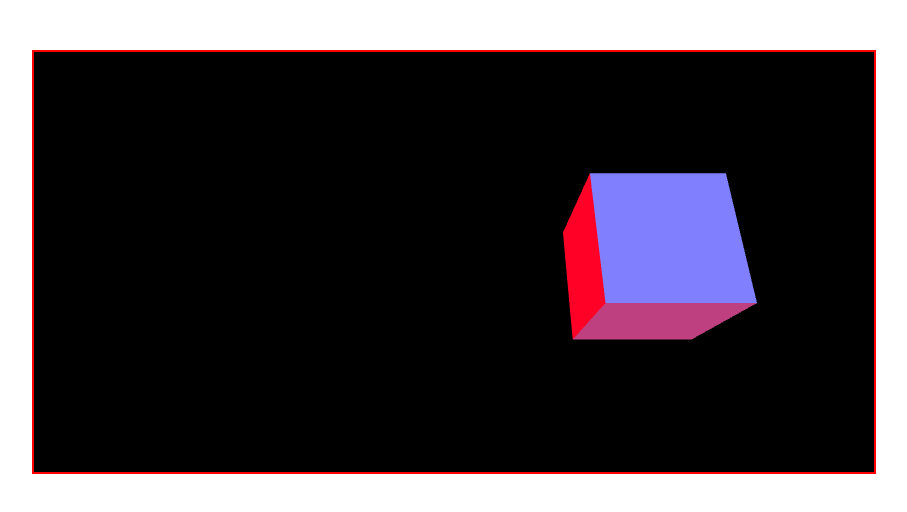
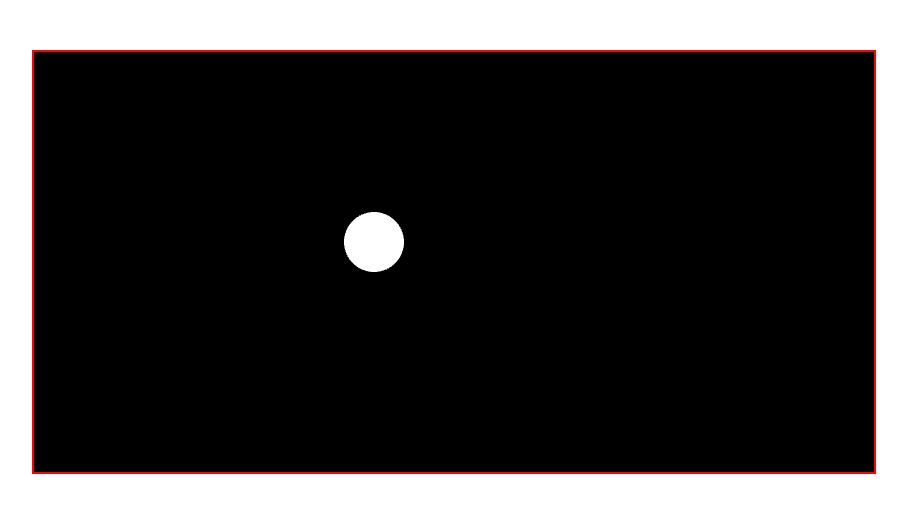
Before and after one commit to ovifrisch/Pool, a plain HTML site: page canvas.html in a window 1280 px wide. Shown: the whole page, without its empty margins (186-1093 px from the left). Drawn offline with nearby package versions, Linux system fonts and the light colour scheme.

Commit message:
screensaver

```diff
--- a/canvas.html
+++ b/canvas.html
@@ -3,6 +3,7 @@
 		<link rel="stylesheet" href="table_style.css">
 		<script type="text/javascript" src="js/gl-matrix.js"></script>
 		<script type="text/javascript" src="js/jquery-3.3.1.js"></script>
+		<script type="text/javascript" src="js/three.js"></script>
 
 	</head>
 	<body>
--- a/canvas_script.js
+++ b/canvas_script.js
@@ -1,244 +1,94 @@
-var vertexShaderText =
-[
-	'precision mediump float;',
-	'',
-	'attribute vec3 vertPosition;',
-	'attribute vec3 vertColor;',
-	'varying vec3 fragColor;',
-	'uniform mat4 mWorld;',
-	'uniform mat4 mView;',
-	'uniform mat4 mProj;',
-	'',
-	'void main()',
-	'{',
-	'	fragColor = vertColor;',
-	'	gl_Position = mProj * mView * mWorld * vec4(vertPosition, 1.0);',
-	'}'
-].join('\n');
-
-var fragmentShaderText =
-[
-'precision mediump float;',
-'',
-'varying vec3 fragColor;',
-'void main()',
-'{',
-'	gl_FragColor = vec4(fragColor, 1.0);',
-'}'
-].join('\n');
+var scene, camera, renderer;
+var table_width, table_height;
+var light;
+var white_ball;
+var flat_red_ball;
+var ball_radius = 30;
 
 
-main();
+init();
+animate();
 
-function main() {
+
+function init() {
+	table_width = $("#pool_table").width();
+	table_height = $("#pool_table").height();
+
 	var canvas = document.querySelector("#pool_table");
 	var gl = canvas.getContext("webgl");
 
-	if (!gl) {
-		alert("Unable to initialize WebGL. Your browser or machine may not support it.");
-		return;
-	}
-	gl.clearColor(0.0, 0.0, 0.0, 1.0);
-	gl.clear(gl.COLOR_BUFFER_BIT);
-	gl.enable(gl.DEPTH_TEST);
-	gl.enable(gl.CULL_FACE);
-	gl.frontFace(gl.CCW);
-	gl.cullFace(gl.BACK);
+	scene = new THREE.Scene();
 
-	var program = initShaderProgram(gl, vertexShaderText, fragmentShaderText);
+	camera = new THREE.OrthographicCamera( table_width / - 2, table_width / 2, table_height / 2, table_height / - 2, 1, -35 );
+	renderer = new THREE.WebGLRenderer(gl, "mediump");
+	renderer.setSize(table_width, table_height);
+
+	// light1 = new THREE.DirectionalLight(0xffffff, 0.7);
+	// light2 = new THREE.DirectionalLight(0xffffff, 0.7);
+	// light1.position.set(-0.2, 0, 0.1);
+	// light2.position.set(0.2, 0, 0.1)
+	// scene.add(light1);
+	// scene.add(light2);
 
 
-	//generate circle triangle indices
-	var boxVertices =
-	[ // X, Y, Z           R, G, B
-		// Top
-		-1.0, 1.0, -1.0,   0.5, 0.5, 0.5,
-		-1.0, 1.0, 1.0,    0.5, 0.5, 0.5,
-		1.0, 1.0, 1.0,     0.5, 0.5, 0.5,
-		1.0, 1.0, -1.0,    0.5, 0.5, 0.5,
+	var geometry = new THREE.SphereGeometry( ball_radius, 32, 32 );
+	var material_white = new THREE.MeshBasicMaterial( { color: 0xffffff } );
+	//var material_flat_red = new THREE.MeshBasicMaterial( { color: "red" } );
 
-		// Left
-		-1.0, 1.0, 1.0,    0.75, 0.25, 0.5,
-		-1.0, -1.0, 1.0,   0.75, 0.25, 0.5,
-		-1.0, -1.0, -1.0,  0.75, 0.25, 0.5,
-		-1.0, 1.0, -1.0,   0.75, 0.25, 0.5,
+	white_ball = new THREE.Mesh( geometry, material_white );
+	//flat_red_ball = new THREE.Mesh(geometry, material_flat_red);
 
-		// Right
-		1.0, 1.0, 1.0,    0.25, 0.25, 0.75,
-		1.0, -1.0, 1.0,   0.25, 0.25, 0.75,
-		1.0, -1.0, -1.0,  0.25, 0.25, 0.75,
-		1.0, 1.0, -1.0,   0.25, 0.25, 0.75,
+	scene.add( white_ball );
+	//scene.add(flat_red_ball);
 
-		// Front
-		1.0, 1.0, 1.0,    1.0, 0.0, 0.15,
-		1.0, -1.0, 1.0,    1.0, 0.0, 0.15,
-		-1.0, -1.0, 1.0,    1.0, 0.0, 0.15,
-		-1.0, 1.0, 1.0,    1.0, 0.0, 0.15,
+}
 
-		// Back
-		1.0, 1.0, -1.0,    0.0, 1.0, 0.15,
-		1.0, -1.0, -1.0,    0.0, 1.0, 0.15,
-		-1.0, -1.0, -1.0,    0.0, 1.0, 0.15,
-		-1.0, 1.0, -1.0,    0.0, 1.0, 0.15,
+var white_going_left = false;
+var white_going_down = false;
+function update_position_white() {
+	var x_speed = 5;
+	var y_speed = 5;
+	//change x direction
+	if (white_ball.position.x > table_width/2 - ball_radius) {
+		white_going_left = true;
+	}
+	else if (white_ball.position.x < -table_width/2 + ball_radius) {
+		white_going_left = false;
+	}
 
-		// Bottom
-		-1.0, -1.0, -1.0,   0.5, 0.5, 1.0,
-		-1.0, -1.0, 1.0,    0.5, 0.5, 1.0,
-		1.0, -1.0, 1.0,     0.5, 0.5, 1.0,
-		1.0, -1.0, -1.0,    0.5, 0.5, 1.0,
-	];
+	//change y direction
+	if (white_ball.position.y > table_height/2 - ball_radius) {
+		white_going_down = true;
+	}
+	else if (white_ball.position.y < -table_height/2 + ball_radius) {
+		white_going_down = false;
+	}
 
-	var boxIndices =
-	[
-		// Top
-		0, 1, 2,
-		0, 2, 3,
+	if (white_going_left) {
+		white_ball.position.set(white_ball.position.x - x_speed, white_ball.position.y, white_ball.position.z);
+	}
+	else {
+		white_ball.position.set(white_ball.position.x + x_speed, white_ball.position.y, white_ball.position.z);
+	}
 
-		// Left
-		5, 4, 6,
-		6, 4, 7,
+	if (white_going_down) {
+		white_ball.position.set(white_ball.position.x, white_ball.position.y - y_speed, white_ball.position.z);
+	}
+	else {
+		white_ball.position.set(white_ball.position.x, white_ball.position.y + y_speed, white_ball.position.z);
+	}
+}
 
-		// Right
-		8, 9, 10,
-		8, 10, 11,
+// var left_flat_red = false;
+// function update_position_flat_red() {
 
-		// Front
-		13, 12, 14,
-		15, 14, 12,
-
-		// Back
-		16, 17, 18,
-		16, 18, 19,
-
-		// Bottom
-		21, 20, 22,
-		22, 20, 23
-	];
+// }
 
 
 
-
-	//do some buffer setup
-	var boxVertexBufferObject = gl.createBuffer();
-	gl.bindBuffer(gl.ARRAY_BUFFER, boxVertexBufferObject);
-	gl.bufferData(gl.ARRAY_BUFFER, new Float32Array(boxVertices), gl.STATIC_DRAW);
-
-	var boxIndexBufferObject = gl.createBuffer();
-	gl.bindBuffer(gl.ELEMENT_ARRAY_BUFFER, boxIndexBufferObject);
-	gl.bufferData(gl.ELEMENT_ARRAY_BUFFER, new Uint16Array(boxIndices), gl.STATIC_DRAW);
-
-	var positionAttribLocation = gl.getAttribLocation(program, 'vertPosition');
-
-	gl.vertexAttribPointer
-	(
-		positionAttribLocation,//Attribute Loaction
-		3, //Number of elements per attribute, since its a vec3, its 3
-		gl.FLOAT, //type of elements
-		gl.FALSE, //should the data be normalized
-		6 * Float32Array.BYTES_PER_ELEMENT, //size of an individual vertex
-		0 //offset in bytes of the first component in the vertex attribute array
-	);
-
-	var colorAttribLocation = gl.getAttribLocation(program, 'vertColor');
-
-	gl.vertexAttribPointer
-	(
-		colorAttribLocation,//Attribute Loaction
-		3, //Number of elements per attribute, since its a vec3, its 3
-		gl.FLOAT, //type of elements
-		gl.FALSE, //should the data be normalized
-		6 * Float32Array.BYTES_PER_ELEMENT, //size of an individual vertex
-		3 * Float32Array.BYTES_PER_ELEMENT//offset in bytes of the first component in the vertex attribute array
-	);
-
-
-	gl.enableVertexAttribArray(positionAttribLocation);
-	gl.enableVertexAttribArray(colorAttribLocation);
-
-	// Tell OpenGL state machine which program should be active
-	gl.useProgram(program);
-
-	var matWorldUniformLocation = gl.getUniformLocation(program, 'mWorld');
-	var matViewUniformLocation = gl.getUniformLocation(program, 'mView');
-	var matProjUniformLocation = gl.getUniformLocation(program, 'mProj');
-
-	var worldMatrix = new Float32Array(16);
-	var viewMatrix = new Float32Array(16);
-	var projMatrix = new Float32Array(16);
-
-
-	mat4.lookAt(viewMatrix, [0, 0, -8], [0, 0, 0], [0, 1, 0]);
-	mat4.perspective(projMatrix, glMatrix.toRadian(45), 2, 0.1, 1000.0);
-
-	gl.uniformMatrix4fv(matWorldUniformLocation, gl.FALSE, worldMatrix);
-	gl.uniformMatrix4fv(matViewUniformLocation, gl.FALSE, viewMatrix);
-	gl.uniformMatrix4fv(matProjUniformLocation, gl.FALSE, projMatrix);
-
-
-
-	var xRotationMatrix = new Float32Array(16);
-	var yRotationMatrix = new Float32Array(16);
-	var xTranslationMatrix = new Float32Array(16);
-	var interm_matrix = new Float32Array(16);
-
-
-	//draw buffer to the screen
-	var identityMatrix = new Float32Array(16);
-	mat4.identity(identityMatrix);
-	var time, angle;
-	var loop = function() {
-		time = performance.now() / 1000;
-		x_dist = (time*30 % 40) / 10;
-		angle = time / 2 * Math.PI;
-
-
-		mat4.rotate(yRotationMatrix, identityMatrix, angle, [0, 1, 0]);
-		mat4.rotate(xRotationMatrix, identityMatrix, angle / 4, [1, 0, 0]);
-		mat4.translate(xTranslationMatrix, identityMatrix, [-x_dist, 0, 0]);
-
-		mat4.mul(interm_matrix, xRotationMatrix, yRotationMatrix);
-		mat4.mul(worldMatrix, xTranslationMatrix, interm_matrix);
-		gl.uniformMatrix4fv(matWorldUniformLocation, gl.FALSE, worldMatrix);
-
-
-		gl.clearColor(0.0, 0.0, 0.0, 1.0);
-		gl.clear(gl.DEPTH_BUFFER_BIT | gl.COLOR_BUFFER_BIT);
-		gl.drawElements(gl.TRIANGLES, boxIndices.length, gl.UNSIGNED_SHORT, 0);
-		requestAnimationFrame(loop);
-	};
-	requestAnimationFrame(loop);
+function animate() {
+	renderer.render(scene, camera);
+	update_position_white();
+	//update_position_flat_red();
+	requestAnimationFrame( animate );
 }
-
-/*
-	so this thing
-*/
-
-function initShaderProgram(gl, vsSource, fsSource) {
-	const vertexShader = loadShader(gl, gl.VERTEX_SHADER, vertexShaderText);
-	const fragmentShader = loadShader(gl, gl.FRAGMENT_SHADER, fragmentShaderText);
-
-	const shaderProgram = gl.createProgram();
-	gl.attachShader(shaderProgram, vertexShader);
-	gl.attachShader(shaderProgram, fragmentShader);
-	gl.linkProgram(shaderProgram);
-
-	if (!gl.getProgramParameter(shaderProgram, gl.LINK_STATUS)) {
-		alert('Unable to initialize the shader program: ' + gl.getProgramInfoLog(shaderProgram));
-		return null;
-	}
-
-	return shaderProgram;
-}
-
-function loadShader(gl, type, source) {
-	const shader = gl.createShader(type);
-	gl.shaderSource(shader, source);
-	gl.compileShader(shader);
-
-	if (!gl.getShaderParameter(shader, gl.COMPILE_STATUS)) {
-		alert('An error occurred compiling the shaders: ' + gl.getShaderInfoLog(shader));
-		gl.deleteShader(shader);
-		return null;
-	}
-	return shader;
-}
--- a/table_style.css
+++ b/table_style.css
@@ -1,11 +1,12 @@
 #wrap1 {
 	margin:auto;
 	width: 840px;
+	height: 420px;
 	margin-top: 50px;
 	border: 2px solid red;
 }
 
 
 #pool_table {
-
+	background-color: black;
 }
```
